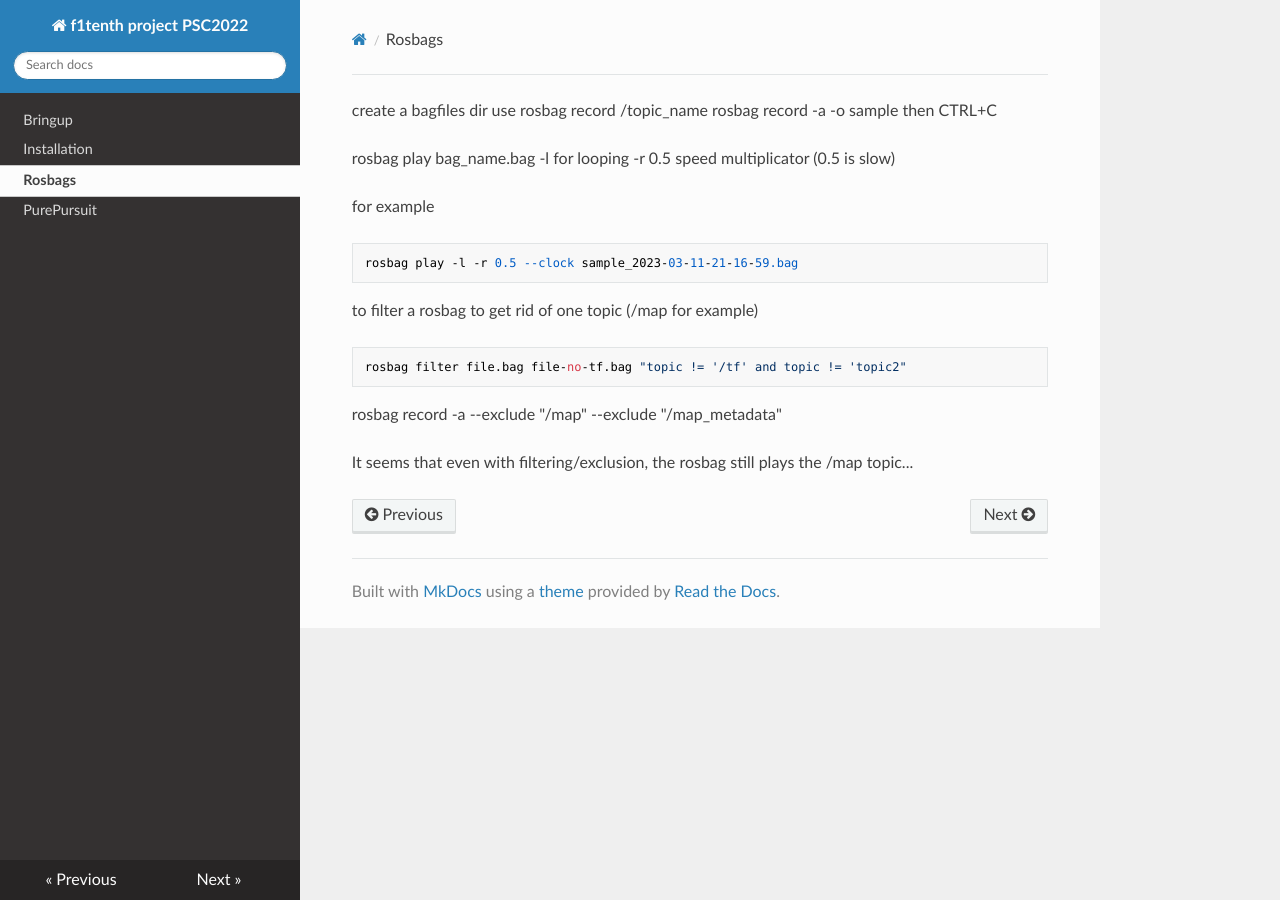
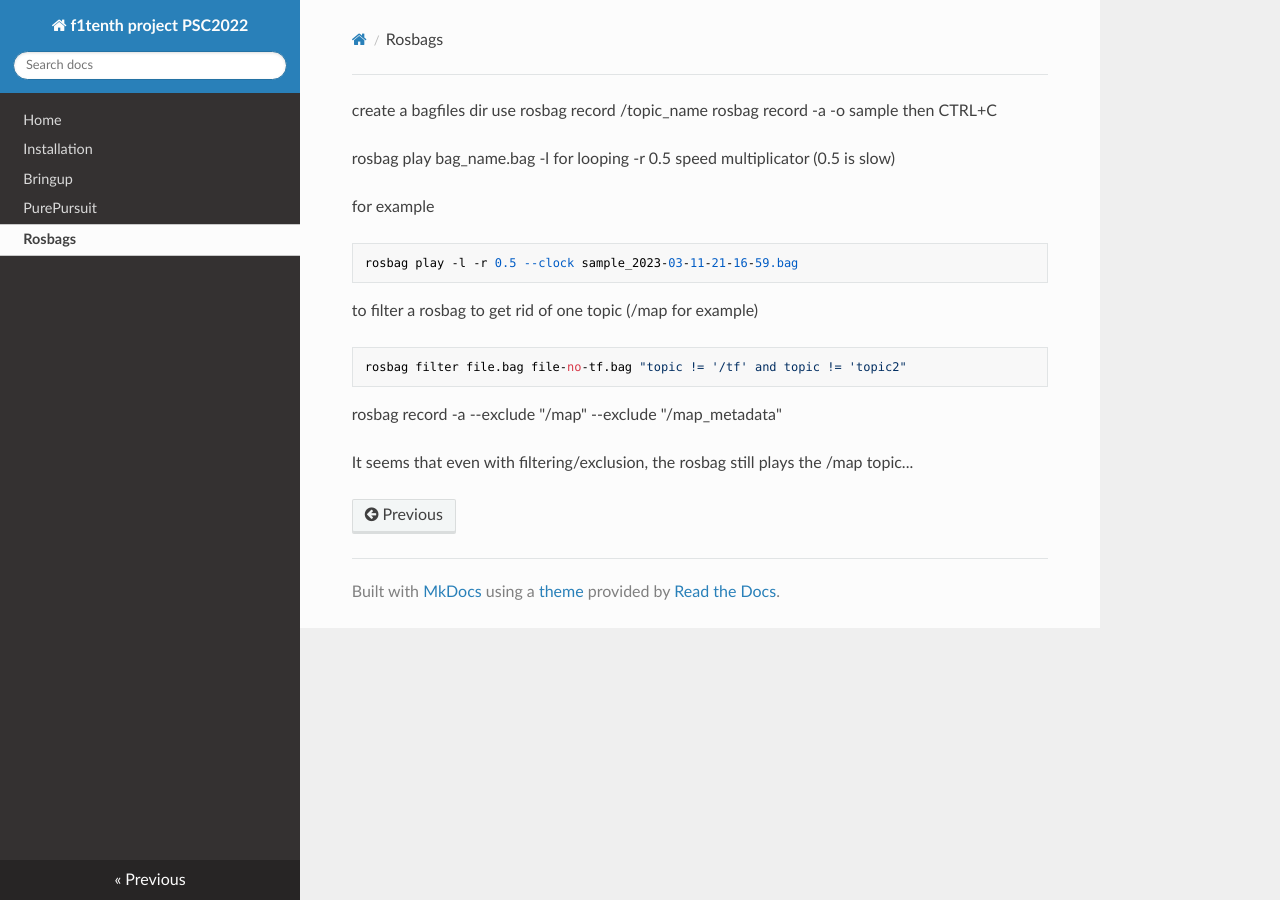
Before and after one commit to pe712/PSC, an MkDocs documentation site: the page built from docs/docs/rosbags.md, in a window 1280 px wide. Built offline with MkDocs 1.6.1, drawn with Linux system fonts in a browser that asks for light colours; nearby versions of some CDN libraries; old or Windows-style settings are respelled for this version of MkDocs; some of the changed lines change nothing that is shown.

Commit message:
mkdocs config

```diff
--- a/docs/mkdocs.yml
+++ b/docs/mkdocs.yml
@@ -1,7 +1,11 @@
 site_name: f1tenth project PSC2022
 theme: readthedocs
-nav:
-  - Bringup : bringup.md
-  - Installation : installation.md
-  - Rosbags : rosbags.md
-  - PurePursuit : purepursuit.md
+site_url: https://example.com/
+docs_dir: docs
+# use nav instead of pages for mkdocs versions >= 1.0
+pages:
+    - Home: index.md
+    - Installation: installation.md
+    - Bringup: bringup.md
+    - PurePursuit: purepursuit.md
+    - Rosbags: rosbags.md
```
Also changed, not shown: docs/docs/index.md (added).
